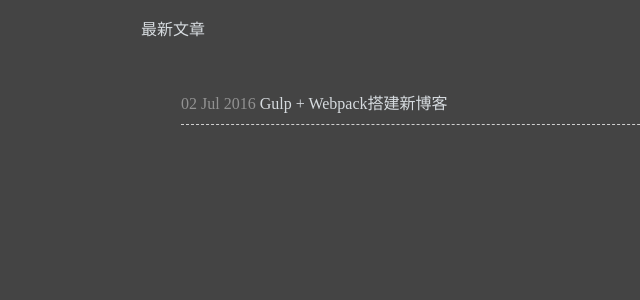
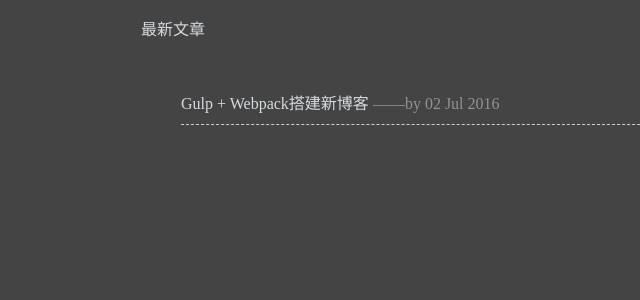
Before and after one commit to kungfuboy/kungfuboy.github.io, a Jekyll site: the page built from myblog.html, in a window 1280 px wide. Shown: the top 300 px of the page, without its empty margins (74-714 px from the left). Built offline with Jekyll 4.4.1, drawn with Linux system fonts in a browser that asks for light colours.

Commit message:
postlist

```diff
--- a/myblog.html
+++ b/myblog.html
@@ -5,6 +5,9 @@ title: Night Eagle's blog
 <p>最新文章</p>
 <ul>
 　　{% for post in site.posts %}
-　　　　<li>{{ post.date | date_to_string }} <a class="title" href="{{ site.baseurl }}{{ post.url }}">{{ post.title }}</a></li>
+　　　 <li>
+        <a class="title" href="{{ site.baseurl }}{{ post.url }}">{{ post.title }}</a>
+        <span>——by {{ post.date | date_to_string }}</span>
+      </li>
 　　{% endfor %}
 </ul>
```
